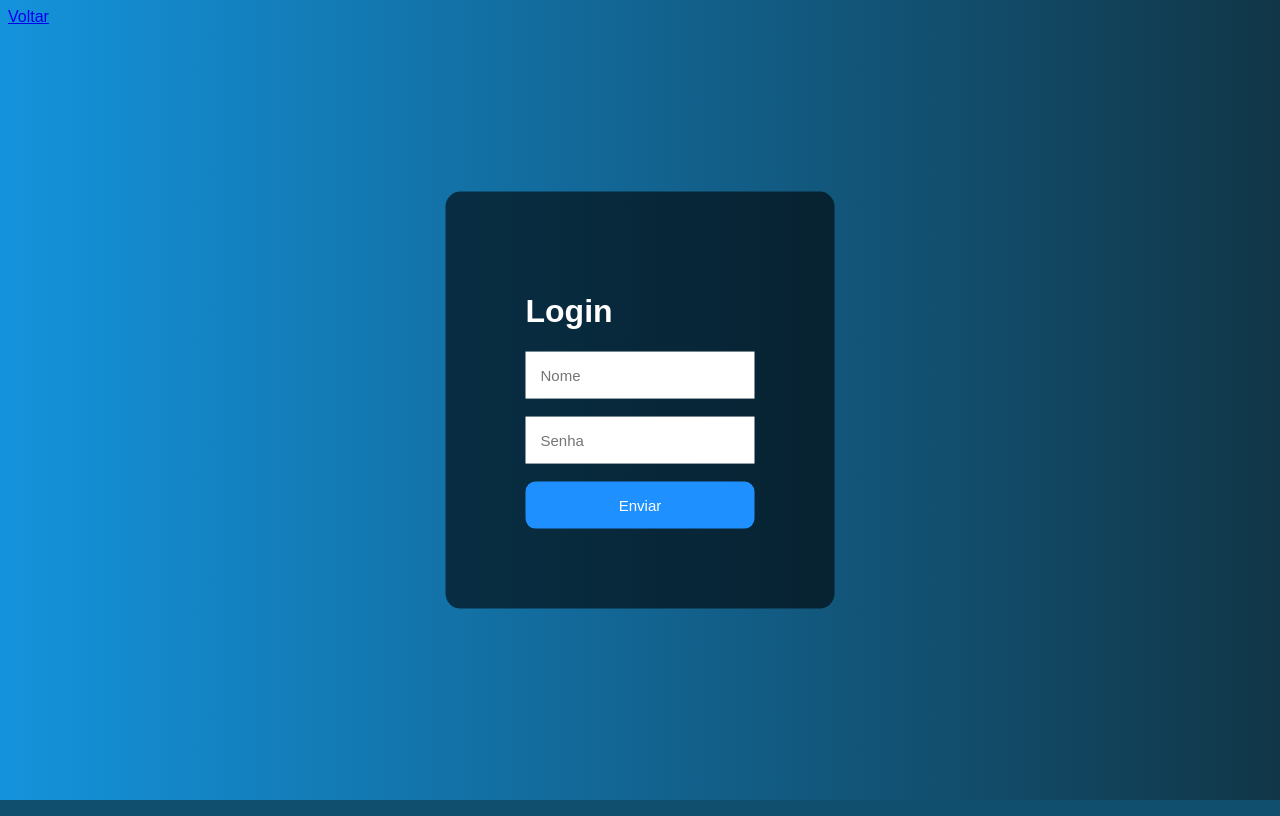
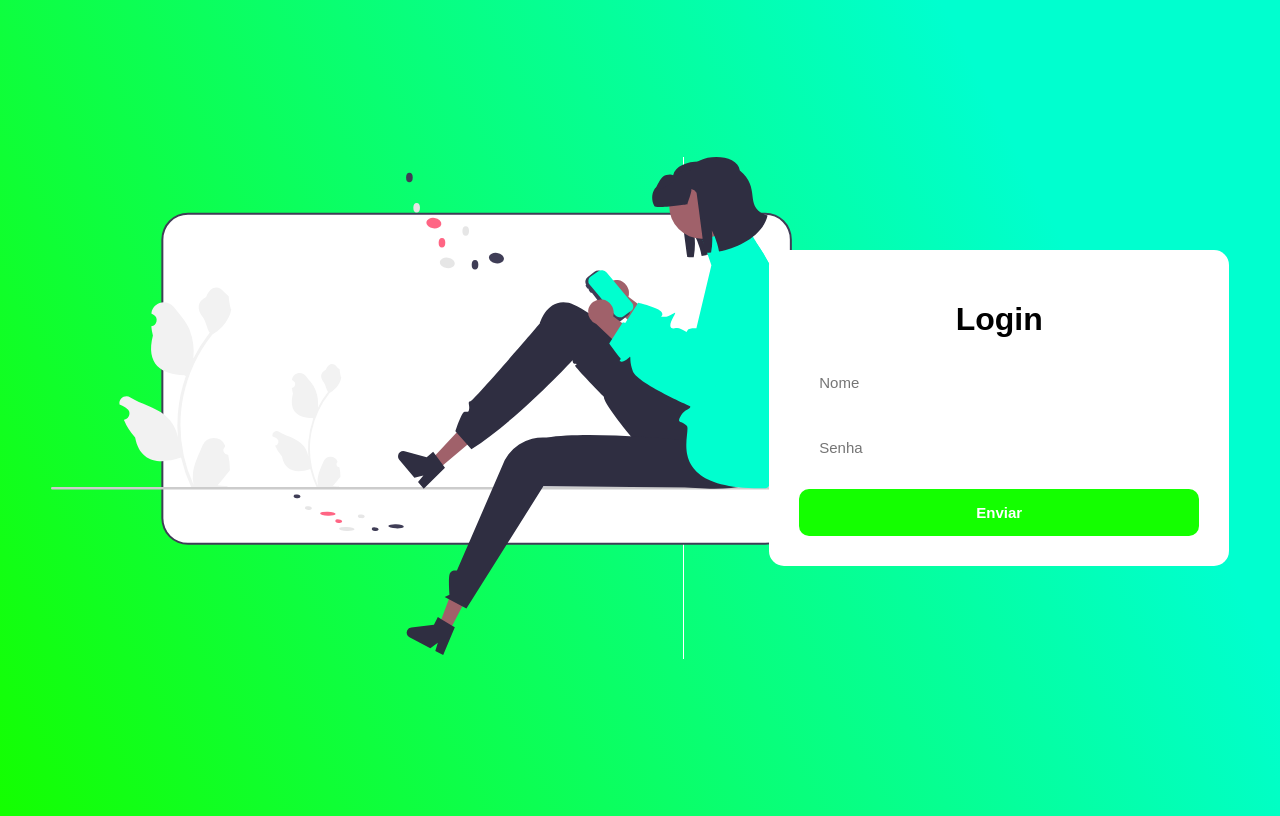
Before and after one commit to Lucassevero06/crud-php, a PHP site: page /login.php in a window 1280 px wide. Run offline with PHP 8.4, Linux system fonts and the light colour scheme.

Commit message:
melhorando estilização da pagina de login

```diff
--- a/login.php
+++ b/login.php
@@ -7,18 +7,29 @@
     <style>
         body {
             font-family: Arial, Helvetica, sans-serif;
-            background-image: linear-gradient(to right, rgb(20, 147, 220), rgb(17, 54, 71));
+            background: rgb(0,255,207);
+            background: linear-gradient(243deg, rgba(0,255,207,1) 20%, rgba(20,255,0,1) 100%);
         }
 
-        div {
-            background-color: rgba(0, 0, 0, 0.6);
-            position: absolute;
-            top: 50%;
-            left: 50%;
-            transform: translate(-50%, -50%);
-            padding: 80px;
+        .box {
+            height: 100vh;
+            width: 100%;
+            display: flex;
+            justify-content: space-around;
+            align-items: center;
+        }
+
+        .boxForm {
+            background-color: white;
+            padding: 30px;
             border-radius: 15px;
-            color: white;
+            width: 400px;
+            text-align: center;
+        }
+
+        .boxImg {
+            width: 50%;
+            border-right: 1px solid white;
         }
 
         input {
@@ -26,27 +37,32 @@
             border: none;
             outline: none;
             font-size: 15px;
+            width: 90%;
         }
 
         .inputSubmit {
-            background-color: dodgerblue;
+            background-color: rgba(20,255,0,1);
             border: none;
             padding: 15px;
             width: 100%;
             border-radius: 10px;
             color: white;
+            font-weight: bold;
             font-size: 15px;
         }
 
         .inputSubmit:hover {
-            background-color: deepskyblue;
+            background-color: rgba(0,255,207,1);
             cursor: pointer;
         }
     </style>
 </head>
 <body>
-    <a href="home.php">Voltar</a>
-    <div>
+    <div class="box">
+        <div class="boxImg">
+            <img src="./undraw_mobile_user_re_xta4.svg" alt="Foto Login">
+        </div>
+        <div class="boxForm">
             <h1>Login</h1>
             <form action="testLogin.php" method="post">
                 <input type="text" placeholder="Nome" name="email">
@@ -58,5 +74,6 @@
                 <input class="inputSubmit" type="submit" name="submit" value="Enviar">
             </form>
         </div>
+    </div>
 </body>
 </html>
```
Also changed, not shown: home.php (deleted, +0 -49 lines), undraw_mobile_user_re_xta4.svg (added). Lines whose indentation alone changed are shown as unchanged.
